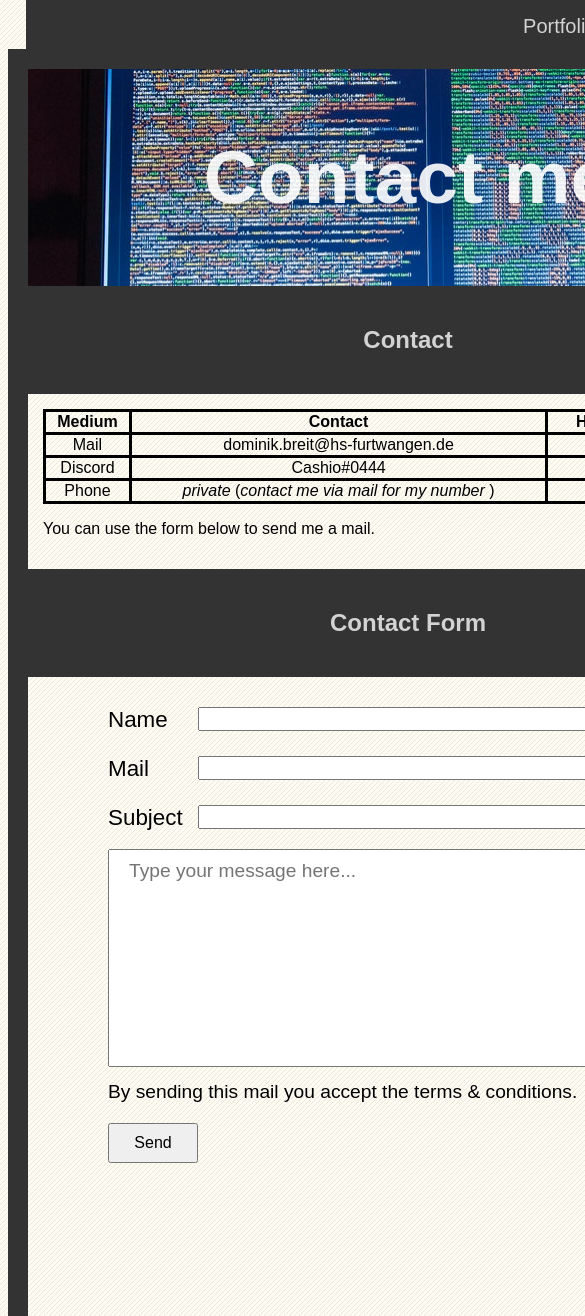
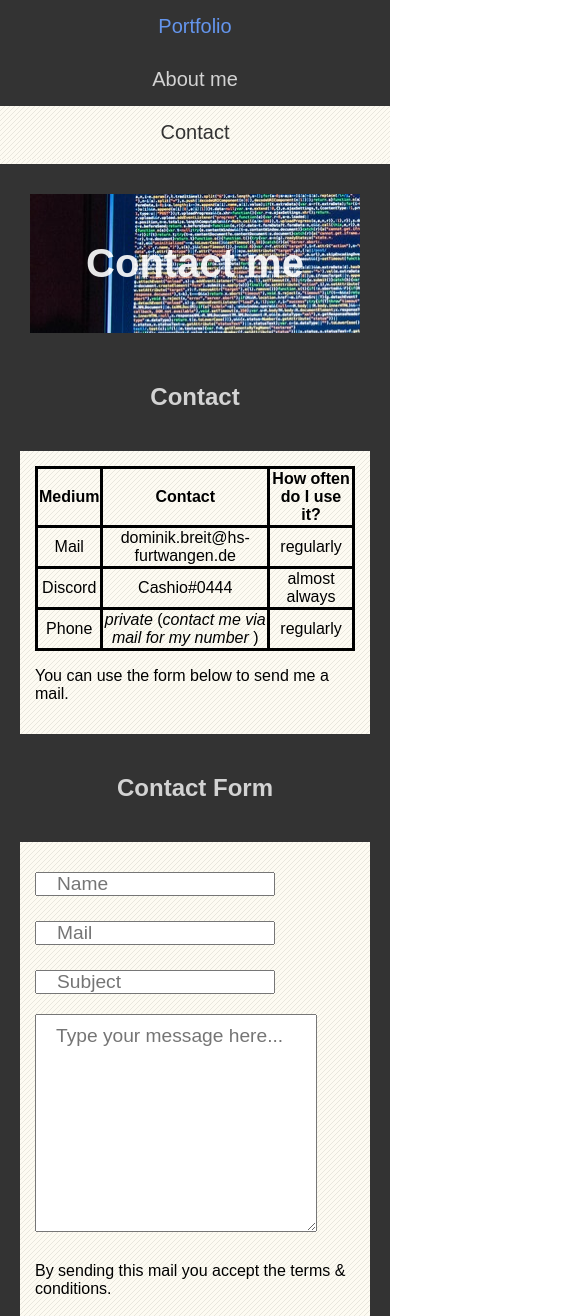
Before and after one commit to xCashio/GIS-SoSe-2021, a plain HTML site: page Aufgabe_1.4/contact.html in a window 390 px wide. Shown: the top 1316 px of the page, 585 px wide, since content can reach past the window. Drawn offline with Linux system fonts and the light colour scheme.

Commit message:
form fixed, media queries for tablet+smartphone, general fixes

```diff
--- a/Aufgabe_1.4/contact.html
+++ b/Aufgabe_1.4/contact.html
@@ -61,25 +61,20 @@
             <h2>Contact Form</h2>
             <div class="divbox">
                 <form action="#">
-                    <fieldset>
-                        <label for="name"> Name </label>
-                        <input type="text" name="name" id="name" required>
-                        <div>
-                            <label for="email"> Mail </label>
-                            <input type="email" name="email" id="email" required>
-                        </div>
-                        <div>
-                            <label for="betreff"> Subject </label>
-                            <input type="text" name="betreff" id="betreff" required>
-                        </div>
-                        <div>
+
+
+                        <input placeholder="Name" type="text" name="name" id="name" required>
+
+                            <input placeholder="Mail" type="email" name="email" id="email" required>
+
+                            <input placeholder="Subject" type="text" name="betreff" id="betreff" required>
                             <textarea id="textfeld" placeholder="Type your message here..."></textarea>
-                        </div>
-                        <div class="termsncons">
-                            By sending this mail you accept the <a id="termsncons" href="#">terms & conditions</a>.
-                        </div>
+
+
+                            <p>By sending this mail you accept the <a href="#">terms & conditions</a>.</p>
+
                         <button type="submit"> Send </button>
-                    </fieldset>
+
                 </form>
             </div>
         </main>
--- a/Aufgabe_1.4/style.css
+++ b/Aufgabe_1.4/style.css
@@ -1,10 +1,12 @@
 .navstyle{
+    display: flex;
     font-family: Arial, Helvetica, sans-serif;
     overflow: hidden;
     background: #333333;
     position: fixed;
     top: 0;
     width: 800px;
+    flex-direction: row-reverse;
 }
 .footstyle{
     font-family: Arial, Helvetica, sans-serif;
@@ -14,29 +16,27 @@
     text-align: center;
 
 }
-.navstyle a{                        /*complex selector 1*/
+.navstyle a{
     float: right;
-    display: block;
     color: lightgray;
     text-align: center;
     padding: 15px;
     text-decoration: none;
     font-size: 20px;
 }
-.navstyle a:hover{                  /*complex selector 2*/
+.navstyle a:hover{
     color: cornflowerblue;
 }
 .container{
-
     text-align: left;
     margin: 0 auto;
     margin-top: 5px;
     height: auto;
     width: 800px;
 
+
 }
 .containerforstupidnav{
-    text-align: left;
     margin: 0 auto;
     padding: 18px;
     width: 800px;
@@ -46,6 +46,8 @@ body{
     font-family: Arial, Helvetica, sans-serif;
     background-image: url("media/bg.png");
     text-align: center;
+    overflow-x: hidden;
+    margin: 0;
 }
 
 #contacthighlight{
@@ -102,20 +104,19 @@ body{
     margin: 0 auto;
 
 }
-.divbox h3{                           /*complex selector 3*/
+.divbox h3{
     text-align: center;
 }
-.divbox a{                          /*complex selector 4*/
+.divbox a{
     color: black;
     text-decoration: none;
 }
-.divbox a:hover{                    /*complex selector 5*/
+.divbox a:hover{
     background-color: yellow;
 }
 
 
   form{
-    display:table;
     margin: auto;
   }
 label{
@@ -154,14 +155,6 @@ input{
 
     resize: vertical;
 }
-
-fieldset{
-    width: 600px;
-    border: none;
-    margin:0px;
-    padding:0px;
-}
-
 button{
     width: 90px;
     height: 40px;
@@ -172,16 +165,11 @@ button{
     float:inline-start;
 }
 
-.termsncons{
-    width: 500px;
-    color:black;
-    font-family: Arial, Helvetica, sans-serif;
-    font-size: 1.2em;
+
+.tablepictures{
+    width: auto;
 }
 
-#termsncons{
-    color: black;
-}
 table, th, td{
 
     border: 3px solid black;
@@ -202,20 +190,21 @@ video{
 .solopictures{
     width:100%;
     height:100%;
+
     margin: 0 auto;
     display: block;
 }
 .divbox{
-    width: 750;
+
     border: 20px solid #333333;
     padding: 15px;
 }
 
 .divboxheading{
     width: 750;
-    border: 20px solid #333333;
+    border: 30px solid #333333;
     opacity: 1;
-    padding: 15px;
+    padding: 20px;
     background-image:url(media/codepic.jpg);
 }
 .divboxheading h1{                     /*complex selector 6*/
@@ -247,3 +236,137 @@ video{
     75%  {background-color:#333333; left:0px; top:150px;}
     100% {background-color:transparent; left:0px; top:0px;}
   }
+
+  @media screen and (max-width: 1024px) {
+    .navstyle{
+        flex-direction: row-reverse;
+        width: 100%;
+        position: static;
+        position: fixed;
+    }
+    .containerforstupidnav{
+        width: 100%;
+        margin: 0;
+        padding: 0;
+    }
+    .container{
+      max-width: 100%;
+      width: 100%;
+    }
+    .footstyle{
+        width: 100%;
+    }
+    table{
+        max-width: 100%;
+    }
+    .tablepictures{
+        max-width: 100%;
+    }
+    video{
+      width:100%;
+      height:100%;
+      margin: 0 auto;
+      display: block;
+  }
+
+
+  input{
+      width: 50%;
+      height: 0px;
+      margin-left: 0px;
+      margin-top: 15px;
+      margin-bottom: 10px;
+      padding: 10px 20px 10px 20px;
+      box-sizing: border-box;
+
+      font-family: Arial, Helvetica, sans-serif;
+      font-size: 1.2em;
+  }
+
+  #textfeld{
+     max-width: 50%;
+      height: 196px;
+      margin-top: 10px;
+      margin-bottom: 10px;
+      margin-left: 0px;
+      padding: 10px 20px 10px 20px;
+
+      font-family: Arial, Helvetica, sans-serif;
+      font-size: 1.2em;
+
+      resize: vertical;
+  }
+  form{
+      max-width: 100%;
+      width: 100%;
+  }
+
+}
+
+  @media screen and (max-width: 600px) {
+      .navstyle{
+          flex-direction: column-reverse;
+          width: 100%;
+          position: static;
+      }
+      .containerforstupidnav{
+          width: 100%;
+          margin: 0;
+          padding: 0;
+      }
+      .container{
+        max-width: 100%;
+        width: 100%;
+      }
+      .footstyle{
+          width: 100%;
+      }
+      table{
+          max-width: 100%;
+      }
+      .tablepictures{
+          max-width: 100%;
+      }
+      video{
+        width:100%;
+        height:100%;
+        margin: 0 auto;
+        display: block;
+    }
+    h1{
+        font-size: 40px;
+    }
+
+
+    input{
+        width: 75%;
+        height: 0px;
+        margin-left: 0px;
+        margin-top: 15px;
+        margin-bottom: 10px;
+        padding: 10px 20px 10px 20px;
+        box-sizing: border-box;
+
+        font-family: Arial, Helvetica, sans-serif;
+        font-size: 1.2em;
+    }
+
+    #textfeld{
+       max-width: 75%;
+        height: 196px;
+        margin-top: 10px;
+        margin-bottom: 10px;
+        margin-left: 0px;
+        padding: 10px 20px 10px 20px;
+
+        font-family: Arial, Helvetica, sans-serif;
+        font-size: 1.2em;
+
+        resize: vertical;
+    }
+    form{
+        max-width: 100%;
+        width: 100%;
+    }
+
+  }
```
Also changed, not shown: Aufgabe_1.4/aboutme.html (+3 -3 lines), Aufgabe_1.4/index.html (+3 -3 lines).
